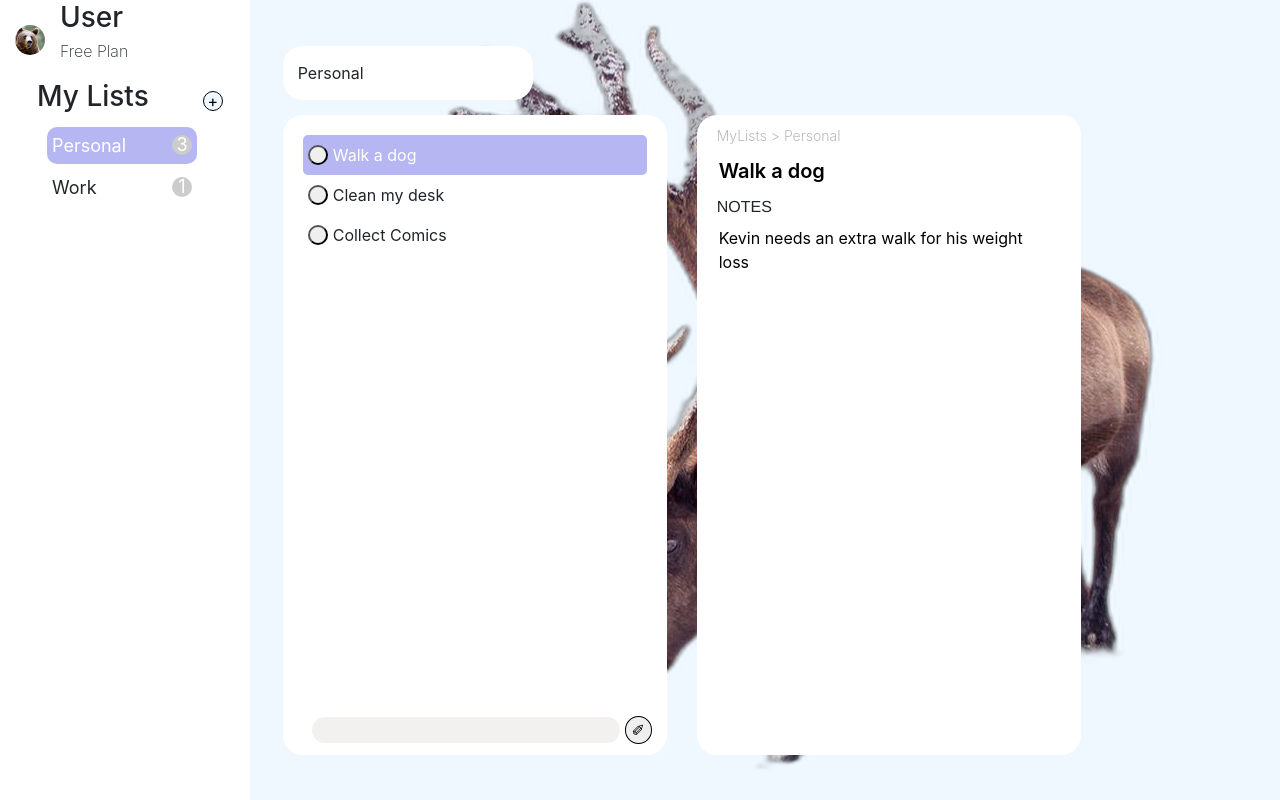
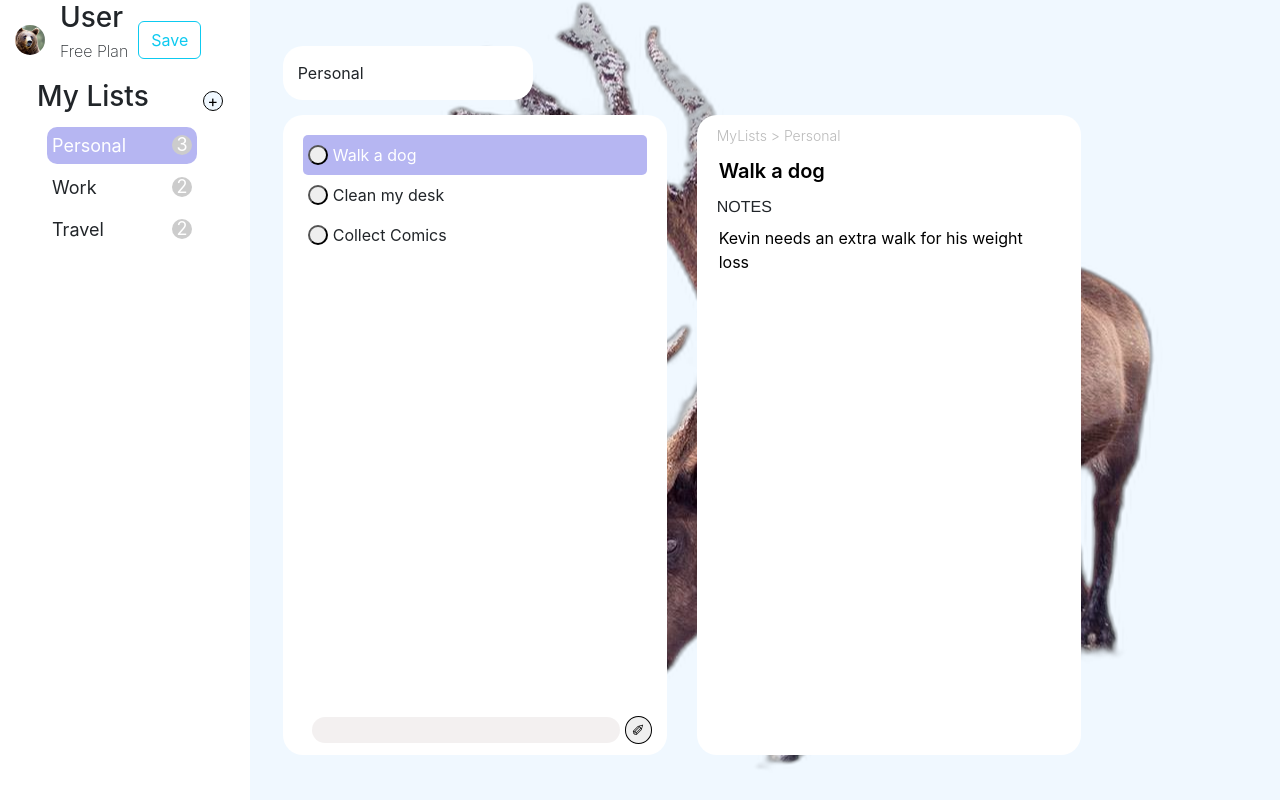
Before and after one commit to fasiha/todo-typescript, a React (Create React App) app: page / in a window 1280 px wide. Built offline with nearby package versions, Linux system fonts and the light colour scheme.

Commit message:
Added localstorage logic to keep the updated data

```diff
--- a/src/App.tsx
+++ b/src/App.tsx
@@ -14,7 +14,15 @@ export type Todo = {
 };
 
 export type Data = Array<Category>;
-const sample: Data = [
+
+// retrieve data from the local storage
+const retrievedArray: string | null = localStorage.getItem("data");
+
+let d: Data;
+if (retrievedArray) {
+  d = JSON.parse(retrievedArray);
+} else {
+  d = [
     {
       category: "Personal",
       todo: [
@@ -26,25 +34,49 @@ const sample: Data = [
           name: "Clean my desk",
           note: "My desk is getting too dirty to be productive",
         },
-      { name: "Collect Comics", note: "Need to expand my collections" },
+        { name: "Collect Comics", note: "Need to expand my comic collections" },
       ],
     },
     {
       category: "Work",
       todo: [
         {
-        name: "Send an email",
-        note: "Finding a new job",
+          name: "Send job applications",
+          note: "To find a new job",
+        },
+        {
+          name: "Prepare a presentation",
+          note: "Need to make a slide show",
+        },
+      ],
+    },
+    {
+      category: "Travel",
+      todo: [
+        {
+          name: "Get a Passport",
+          note: "Prepare documents to apply for a new passport",
+        },
+        {
+          name: "Book a flight",
+          note: "Need to keep an eye on flight ticket prices around October",
         },
       ],
     },
   ];
+}
 
 function App() {
-  const [data, setData] = useState(sample);
+  const [data, setData] = useState(d);
   const [selected, setSelected] = useState(0);
   const [selected2, setSelected2] = useState(0);
   const categories: Array<string> = data.map((d) => d["category"]);
+  // to make sure if it was saved
+
+  window.addEventListener("unload", function (event) {
+    localStorage.setItem("data", JSON.stringify(data));
+  });
+
   return (
     <div className="App">
       <Sidebar
--- a/src/components/Sidebar.tsx
+++ b/src/components/Sidebar.tsx
@@ -3,18 +3,7 @@ import avatar from "../images/avatar.png";
 import { Data } from "../App";
 import React, { Dispatch, SetStateAction } from "react";
 import AddList from "./AddList";
-
-const UserHeader = () => {
-  return (
-    <div className="userheader">
-      <img src={avatar}></img>
-      <div className="userinfo">
-        <h3>User</h3>
-        <p>Free Plan</p>
-      </div>
-    </div>
-  );
-};
+import Button from "react-bootstrap/Button";
 
 interface SideProps {
   categories: Array<string>;
@@ -33,6 +22,24 @@ const Sidebar = (props: SideProps) => {
   const selectNum = (e: any): void => {
     setSelected(Number(e.currentTarget.id));
     setSelected2(0);
+  };
+
+  const UserHeader = () => {
+    const saveLocal = () => {
+      localStorage.setItem("data", JSON.stringify(data));
+    };
+    return (
+      <div className="userheader">
+        <img src={avatar}></img>
+        <div className="userinfo">
+          <h3>User</h3>
+          <p>Free Plan</p>
+        </div>
+        <Button variant="outline-info" onClick={saveLocal}>
+          Save
+        </Button>{" "}
+      </div>
+    );
   };
 
   const selectedstyle = {
```
Lines whose indentation alone changed are shown as unchanged.
